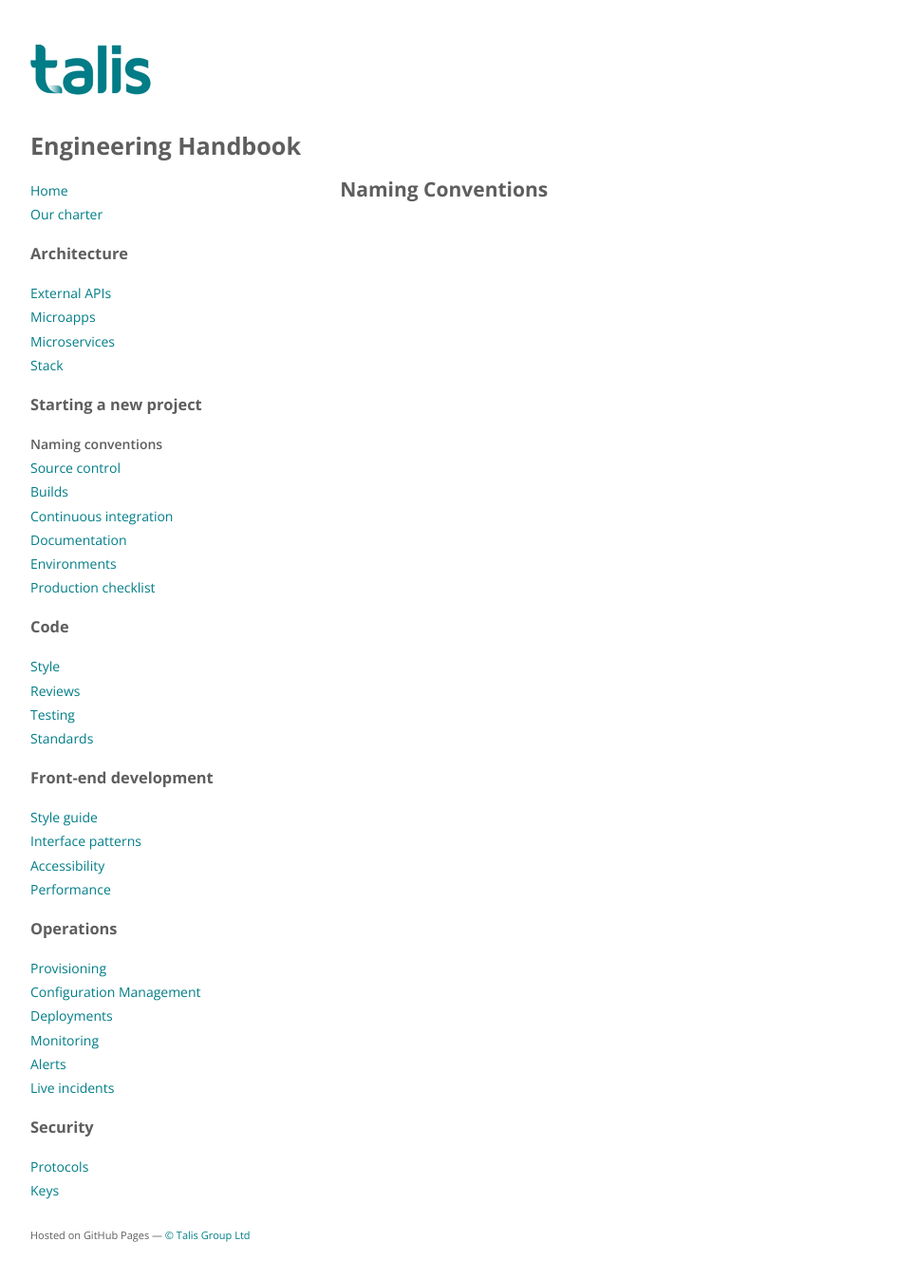
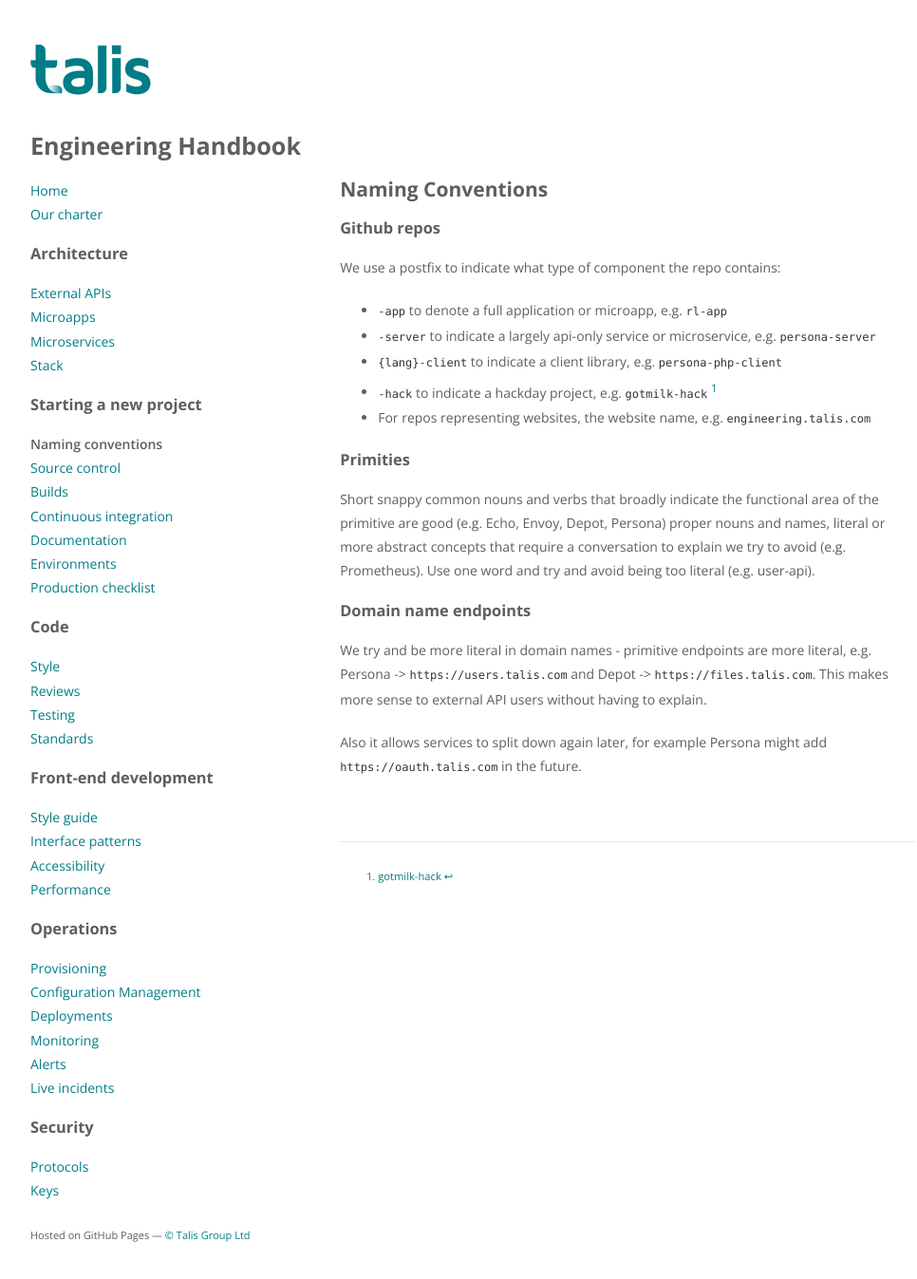
Before and after one commit to ellerbrock/talis.github.io, a Jekyll site: the page built from topics/names.md, in a window 1280 px wide. Shown: the whole page at 95% size, without its empty margins (142-1108 px from the left). Built offline with Jekyll 4.4.1, drawn with Linux system fonts in a browser that asks for light colours.

Commit message:
Adding first cut names topic

```diff
--- a/topics/names.md
+++ b/topics/names.md
@@ -3,3 +3,32 @@
 title: Naming Conventions
 body_class: names
 ---
+
+### Github repos
+
+We use a postfix to indicate what type of component the repo contains:
+
+* `-app` to denote a full application or microapp, e.g. `rl-app`
+* `-server` to indicate a largely api-only service or microservice, e.g. `persona-server`
+* `{lang}-client` to indicate a client library, e.g. `persona-php-client`
+* `-hack` to indicate a hackday project, e.g. `gotmilk-hack` [^1]
+* For repos representing websites, the website name, e.g. `engineering.talis.com`
+
+[^1]: [gotmilk-hack](https://github.com/talis/gotmilk-hack)
+
+
+### Primities
+
+Short snappy common nouns and verbs that broadly indicate the functional area of the primitive are good (e.g. Echo,
+Envoy, Depot, Persona) proper nouns and names, literal or more abstract concepts that require a conversation to explain
+we try to avoid (e.g. Prometheus). Use one word and try and avoid being too literal (e.g. user-api).
+
+
+### Domain name endpoints
+
+We try and be more literal in domain names - primitive endpoints are more literal, e.g. Persona ->
+`https://users.talis.com` and Depot -> `https://files.talis.com`. This makes more sense to external API users without
+having to explain.
+
+Also it allows services to split down again later, for example Persona might add
+`https://oauth.talis.com` in the future.
```
